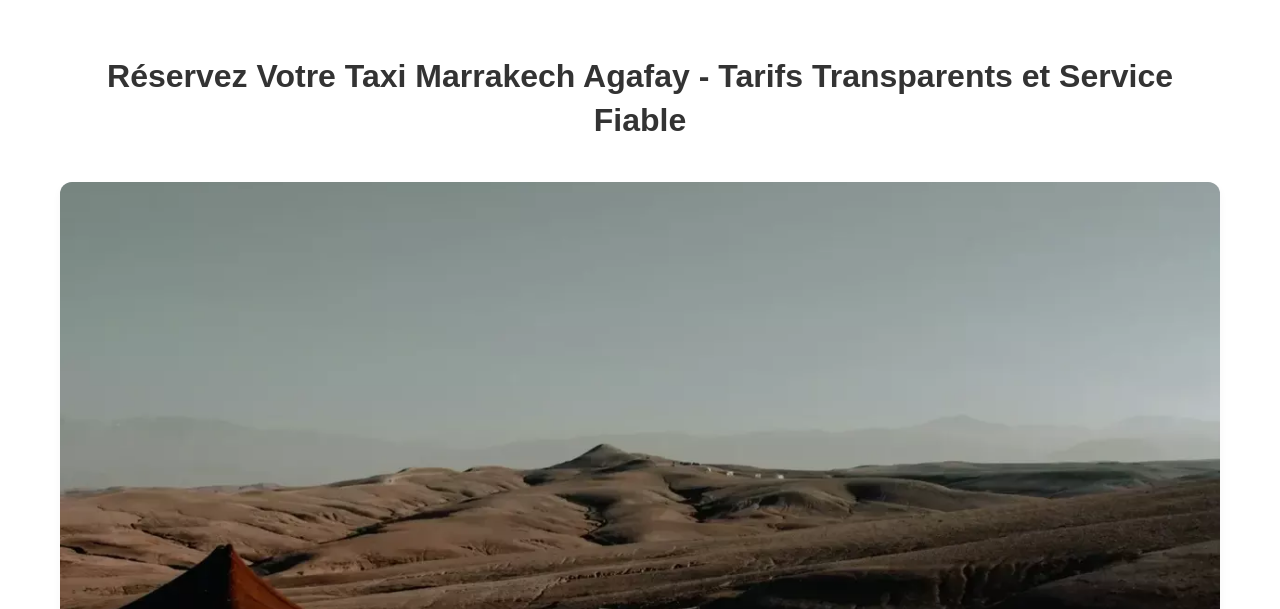
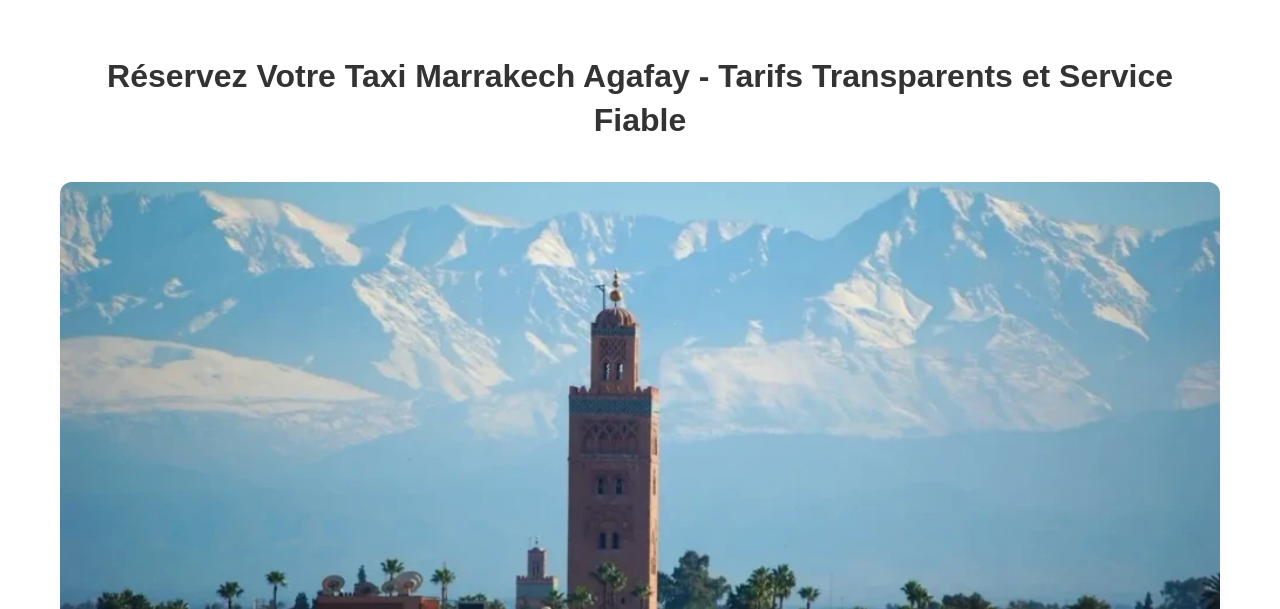
Before and after one commit to hamzaelbaz/taxitoagafay, a website: page public/agafay-marrakech.html in a window 1280 px wide. Shown: the part 89-698 px from the top of the page. Drawn offline with nearby package versions, Linux system fonts and the light colour scheme; a script that the page names is missing.

Commit message:
SEO Description

```diff
--- a/public/agafay-marrakech.html
+++ b/public/agafay-marrakech.html
@@ -151,7 +151,7 @@
       <div class="section-10">
          <div class="hero_contain">
             <h1 class="heading-7">Réservez Votre Taxi Marrakech Agafay - Tarifs Transparents et Service Fiable</h1>
-            <img src="/images/Taxi_Agafay.webp" loading="lazy" alt="Agafay" sizes="(max-width:340px) 85vw, (max-width:480px) 90vw, (max-width:600px) 92vw, (max-width:767px) 95vw, 96vw" srcset="/images/Taxi_Agafay_400.webp 400w, /images/Taxi_Agafay_500.webp 500w, /images/Taxi_Agafay_800.webp 800w, /images/Taxi_Agafay_1080.webp 1080w, /images/Taxi_Agafay_1250.webp 1250w" class="image-11">
+            <img src="/images/mainMarrakech.webp" loading="lazy" alt="Agafay" sizes="(max-width:340px) 85vw, (max-width:480px) 90vw, (max-width:600px) 92vw, (max-width:767px) 95vw, 96vw" srcset="/images/mainMarrakech_500.webp 500w, /images/mainMarrakech_800.webp 800w, /images/mainMarrakech_1080.webp 1080w, /images/mainMarrakech_1250.webp 1250w, /images/mainMarrakech_1450.webp 1450w, /images/mainMarrakech_1600.webp 1600w" class="image-11">
             <div class="rich-text-block-3 w-richtext">
                 <h2>Réservez Votre Taxi de Marrakech à Agafay - Tarifs Transparents</h2>
                 <p>
```
